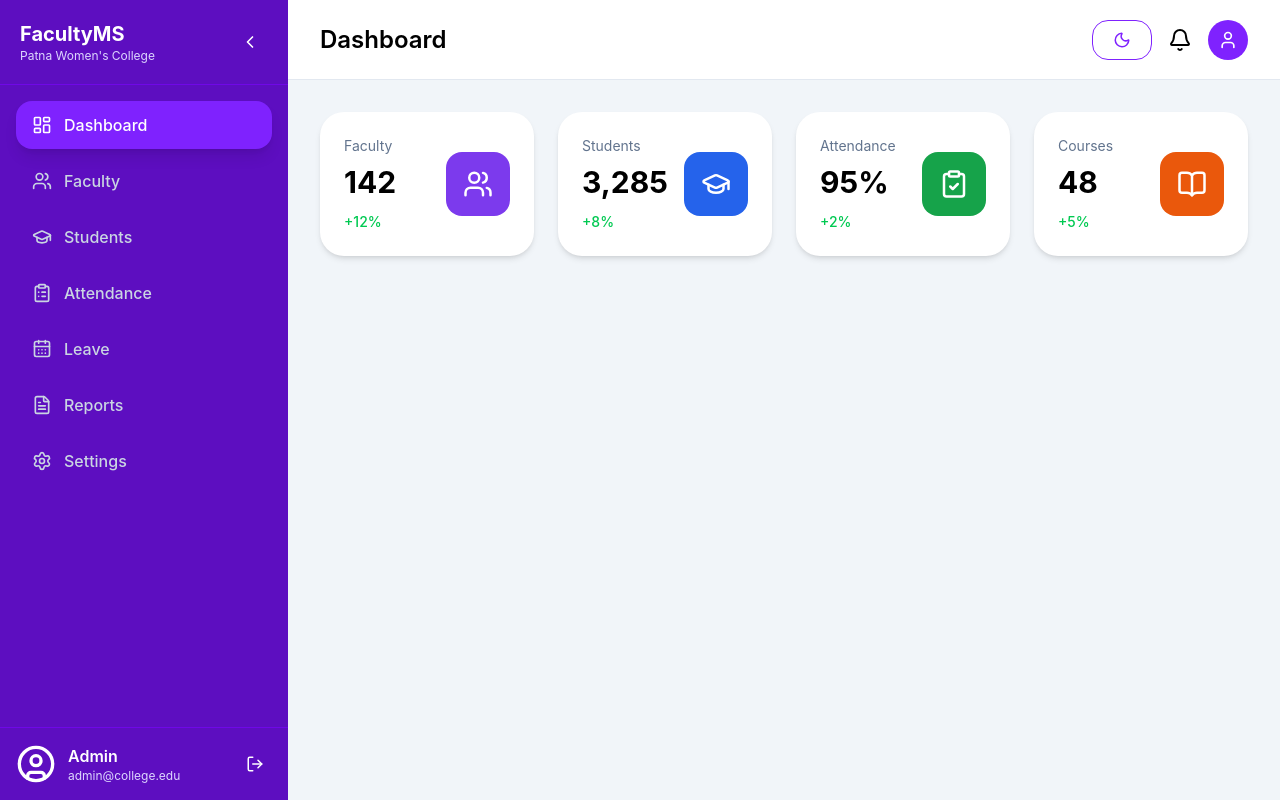
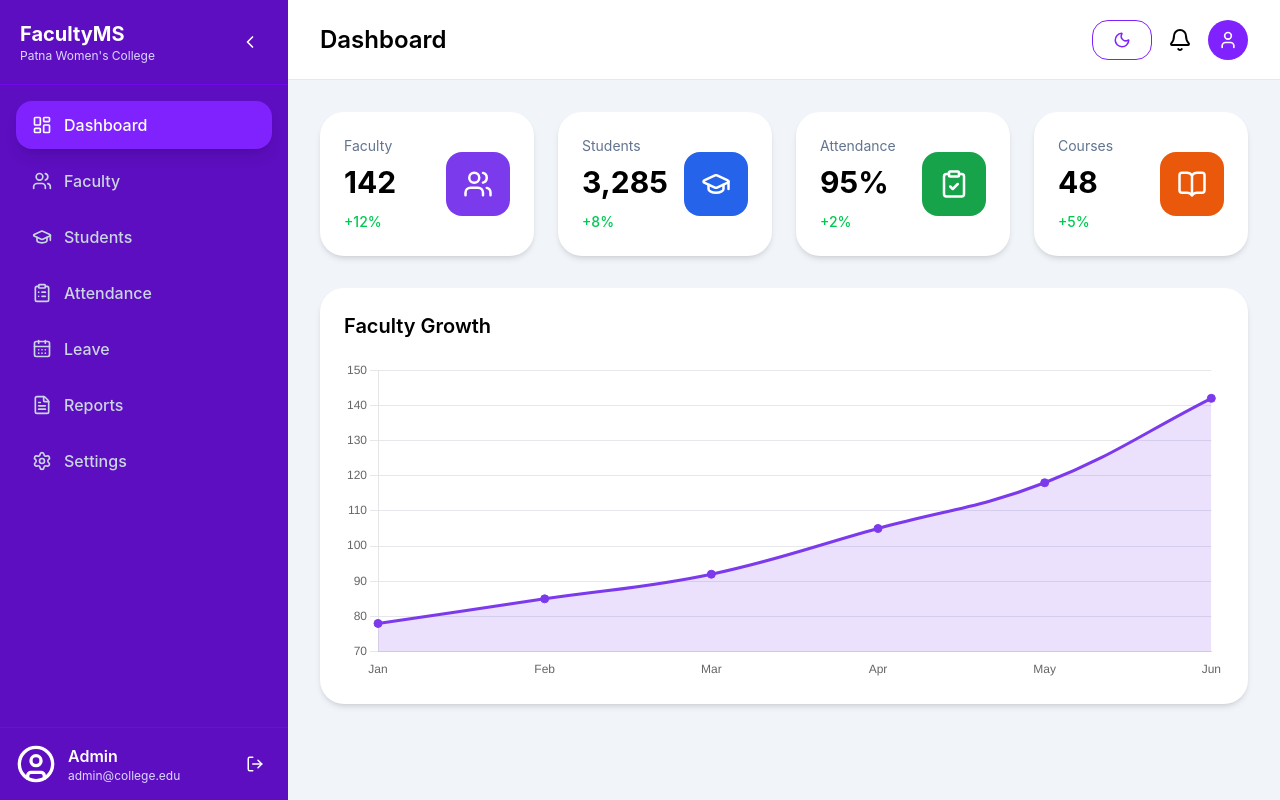
Before and after one commit to srija-laxmi/faculty-management-system, a React app in the folder frontend/: page /admin in a window 1280 px wide. Built offline with nearby package versions, Linux system fonts and the light colour scheme; the HTML template or start-up script is replaced by a standard one.

Commit message:
feat: add faculty growth line chart

```diff
--- /dev/null
+++ b/frontend/src/components/dashboard/FacultyChart.jsx
@@ -0,0 +1,80 @@
+import {
+  Chart as ChartJS,
+  CategoryScale,
+  LinearScale,
+  PointElement,
+  LineElement,
+  Tooltip,
+  Legend,
+  Filler,
+} from "chart.js";
+
+import { Line } from "react-chartjs-2";
+
+ChartJS.register(
+  CategoryScale,
+  LinearScale,
+  PointElement,
+  LineElement,
+  Tooltip,
+  Legend,
+  Filler
+);
+
+const data = {
+  labels: ["Jan", "Feb", "Mar", "Apr", "May", "Jun"],
+  datasets: [
+    {
+      label: "Faculty Growth",
+      data: [78, 85, 92, 105, 118, 142],
+      borderColor: "#7c3aed",
+      backgroundColor: "rgba(124,58,237,.15)",
+      fill: true,
+      tension: 0.4,
+      pointRadius: 4,
+      pointBackgroundColor: "#7c3aed",
+    },
+  ],
+};
+
+const options = {
+  responsive: true,
+  maintainAspectRatio: false,
+
+  plugins: {
+    legend: {
+      display: false,
+    },
+  },
+
+  scales: {
+    y: {
+      grid: {
+        color: "#e5e7eb",
+      },
+    },
+
+    x: {
+      grid: {
+        display: false,
+      },
+    },
+  },
+};
+
+export default function FacultyChart() {
+  return (
+    <div className="rounded-3xl bg-white p-6 shadow-md dark:bg-slate-900">
+      <h2 className="mb-5 text-xl font-semibold">
+        Faculty Growth
+      </h2>
+
+      <div className="h-80">
+        <Line
+          data={data}
+          options={options}
+        />
+      </div>
+    </div>
+  );
+}
--- /dev/null
+++ b/frontend/src/components/dashboard/index.js
@@ -0,0 +1,3 @@
+export { default as StatCard } from "./StatCard";
+export { default as StatsGrid } from "./StatsGrid";
+export { default as FacultyChart } from "./FacultyChart";
--- a/frontend/src/layouts/DashboardLayout.jsx
+++ b/frontend/src/layouts/DashboardLayout.jsx
@@ -1,6 +1,10 @@
 import Sidebar from "../components/layout/Sidebar";
 import Navbar from "../components/layout/Navbar";
-import StatsGrid from "../components/dashboard/StatsGrid";
+
+import {
+  StatsGrid,
+  FacultyChart,
+} from "../components/dashboard";
 
 export default function DashboardLayout() {
   return (
@@ -11,7 +15,11 @@ export default function DashboardLayout() {
         <Navbar />
 
         <main className="flex-1 bg-slate-100 p-8 dark:bg-slate-950">
-          <StatsGrid />
+          <div className="space-y-8">
+            <StatsGrid />
+
+            <FacultyChart />
+          </div>
         </main>
       </div>
     </div>
```
Also changed, not shown: frontend/src/components/dashboard/AttendanceChart.jsx (added), frontend/src/components/dashboard/CalendarCard.jsx (added), frontend/src/components/dashboard/DashboardStats.jsx (added), frontend/src/components/dashboard/QuickActions.jsx (added), frontend/src/components/dashboard/RecentFacultyTable.jsx (added).
